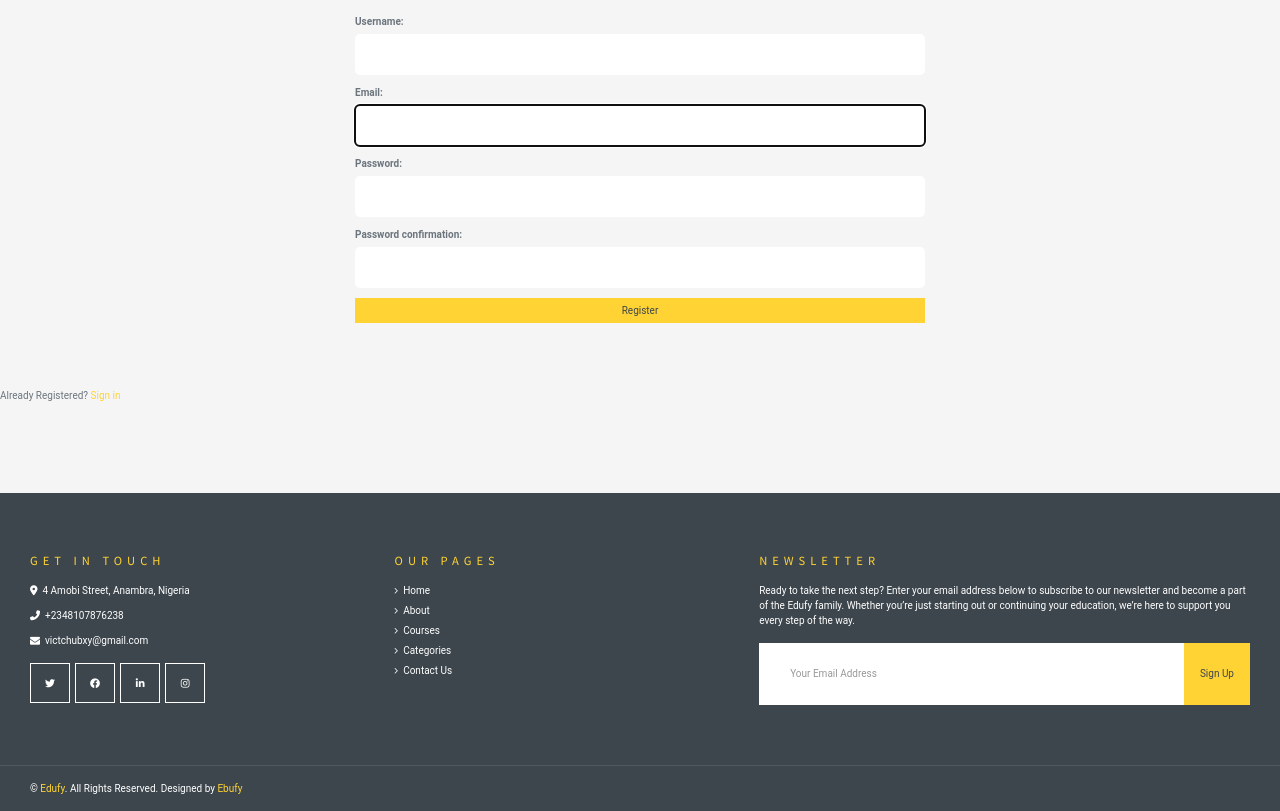
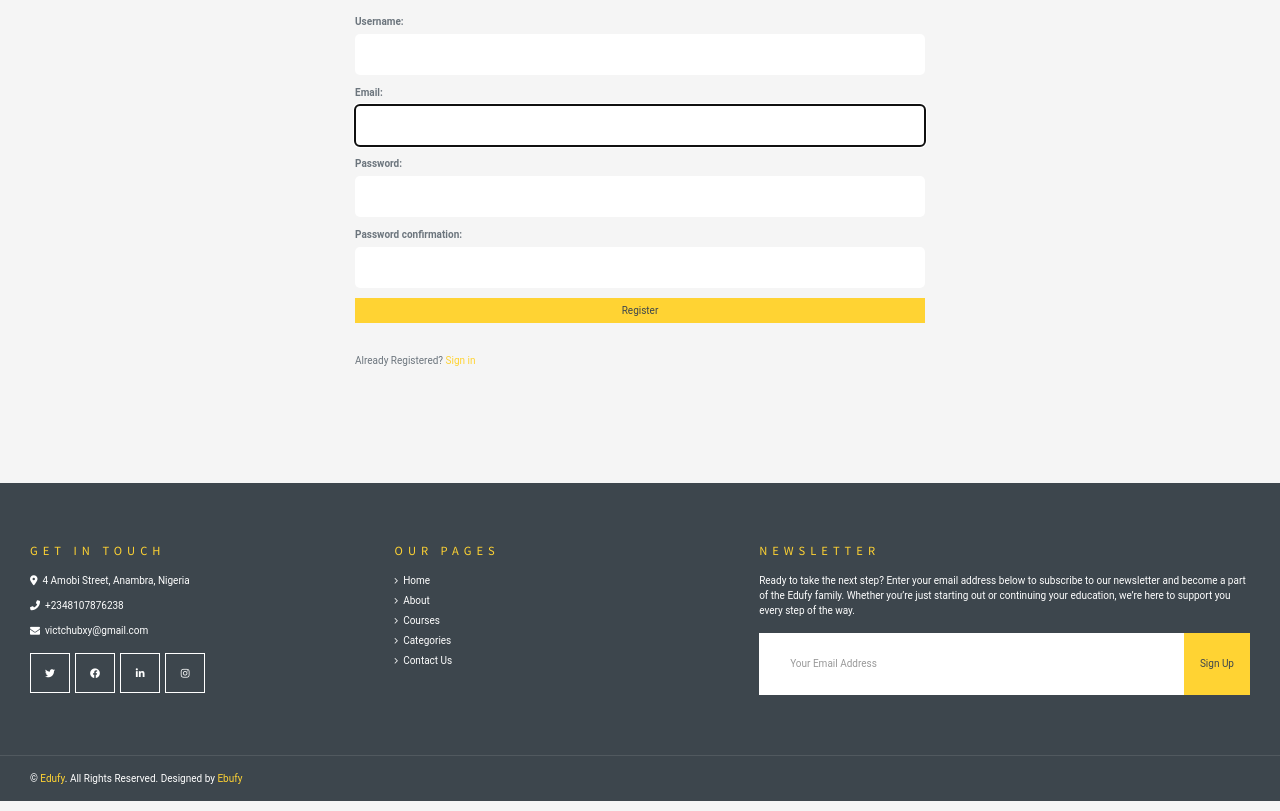
Before and after one commit to victorsmart99998/online_course, a Django app: page /user/sign_up/ in a window 1280 px wide. Shown: the part 141-952 px from the top of the page. Run offline with Django 5.2, Linux system fonts and the light colour scheme; some libraries are stand-ins or nearby versions.

Commit message:
populating the database

```diff
--- a/userauths/templates/userauths/sign_in.html
+++ b/userauths/templates/userauths/sign_in.html
@@ -42,10 +42,11 @@
                             <div class="text-center">
                                 <button class="btn btn-primary py-3 px-5" type="submit">Submit</button>
                             </div>
+                             <p class="">No Registered yet ? <a href="{% url 'userauths:sign_up' %}">Sign up</a> </p>
                         </form>
                     </div>
 
-                    <p class="">No Registered yet ? <a href="{% url 'userauths:sign_up' %}">Sign up</a> </p>
+
                 </div>
             </div>
 
--- a/userauths/templates/userauths/sign_up.html
+++ b/userauths/templates/userauths/sign_up.html
@@ -8,9 +8,10 @@
         <div class='form-groupp'>
             {{ form.as_p }}
             <button type='submit' class='btn btn-primary' style="width: 100%;">Register</button>
+             <p class="mt-5">Already Registered? <a href="{% url 'userauths:sign_in' %}">Sign in</a> </p>
         </div>
     </form>
 
-    <p class="">Already Registered? <a href="{% url 'userauths:sign_in' %}">Sign in</a> </p>
+
 </div>
 {% endblock content %}
```
